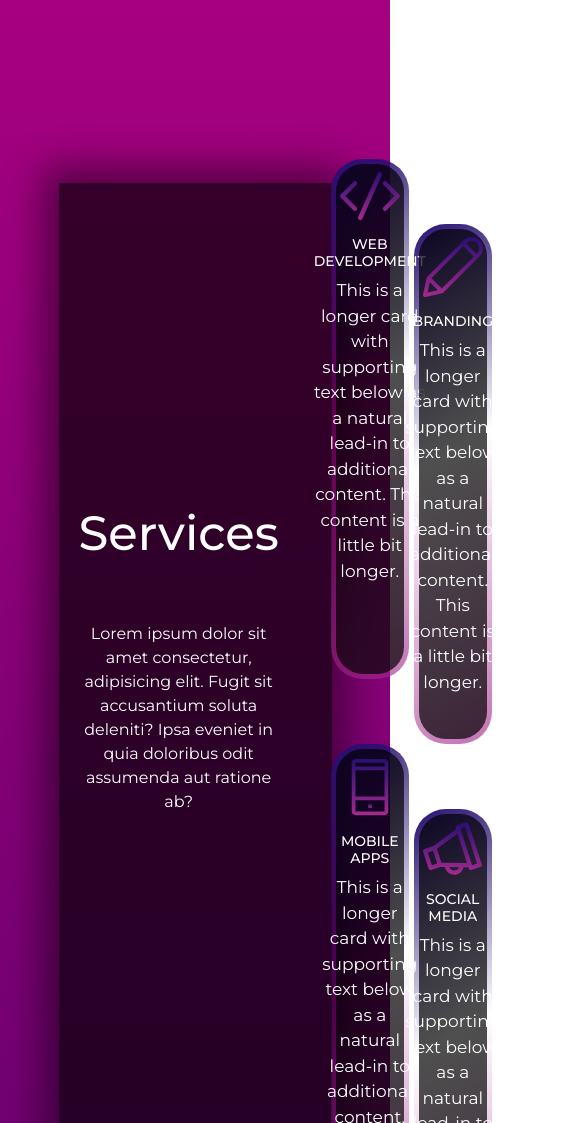
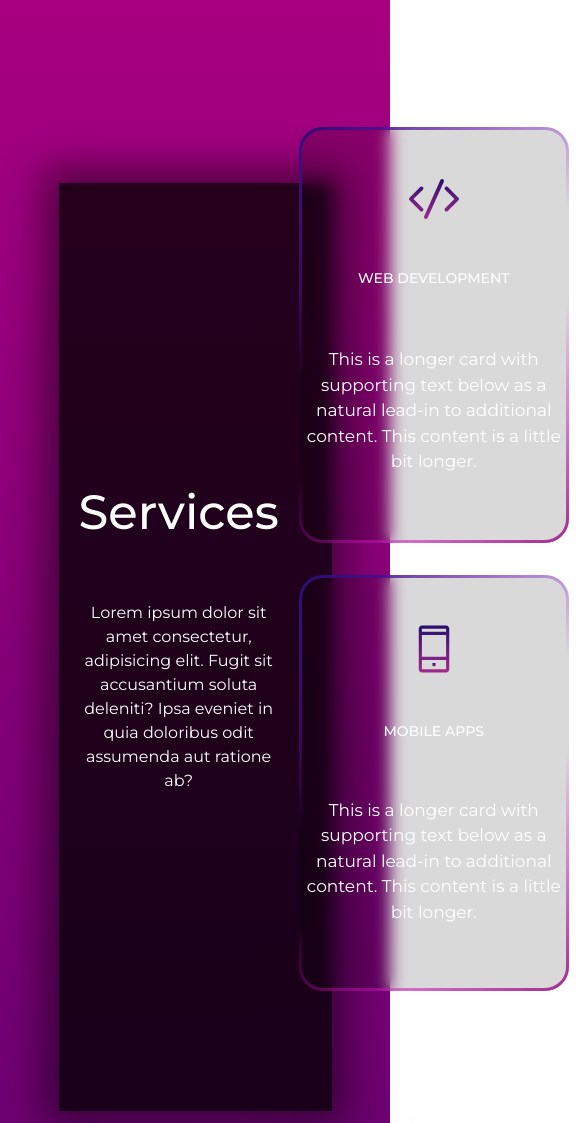
Before and after one commit to NicoQuattro/KeeWee, a website: page index.html in a window 390 px wide. Shown: the part 877-2000 px from the top of the page, 585 px wide, since content can reach past the window. Drawn offline with nearby package versions, Linux system fonts and the light colour scheme.

Commit message:
home terminado, falta responsive y animaciones

```diff
--- a/index.html
+++ b/index.html
@@ -67,45 +67,39 @@
         </div>
 
         <div class="containerServicios__Cards">
-          <div class="row row-cols-1 row-cols-2 g-4">
-            <div class="col-sm- colCardLeft">
-              <div class="card ">
-                <img src="img/icons/webDevelopment.svg" class="card-img-top" alt="icon web Development">
-                <div class="card-body">
-                  <h5 class="card-title">WEB DEVELOPMENT</h5>
-                  <p class="card-text">This is a longer card with supporting text below as a natural lead-in to additional content. This content is a little bit longer.</p>
-                </div>
-              </div>
+          <div class="containerServicios__CardsLeft">
+            <div class="customCard">
+              <img src="img/icons/webDevelopment.svg"alt="icon web Development">
+              <h5 class="customCard__Tittle">WEB DEVELOPMENT</h5>
+              <p class="">This is a longer card with supporting text below as a natural lead-in to additional content. This content is a little bit longer.</p>
             </div>
-            <div class="col-sm- colCardRight">
-              <div class="card">
-                <img src="img/icons/branding.svg" class="card-img-top" alt="icon branding">
-                <div class="card-body">
-                  <h5 class="card-title">BRANDING</h5>
-                  <p class="card-text">This is a longer card with supporting text below as a natural lead-in to additional content. This content is a little bit longer.</p>
-                </div>
-              </div>
+            <div class="customCard">
+              <img src="img/icons/mobileApps.svg"alt="icon web Development">
+              <h5 class="customCard__Tittle">MOBILE APPS</h5>
+              <p class="">This is a longer card with supporting text below as a natural lead-in to additional content. This content is a little bit longer.</p>
             </div>
-            <div class="col-sm- colCardLeft">
-              <div class="card">
-                <img src="img/icons/mobileApps.svg" class="card-img-top" alt="icon mobile apps">
-                <div class="card-body">
-                  <h5 class="card-title">MOBILE APPS</h5>
-                  <p class="card-text">This is a longer card with supporting text below as a natural lead-in to additional content.</p>
-                </div>
-              </div>
+          </div>
+
+          <div class="containerServicios__CardsRight">
+            <div class="customCard">
+              <img src="img/icons/branding.svg" alt="icon web Development">
+              <h5 class="customCard__Tittle">BRANDING</h5>
+              <p class="">This is a longer card with supporting text below as a natural lead-in to additional content. This content is a little bit longer.</p>
             </div>
-            <div class="col-sm- colCardRight">
-              <div class="card">
-                <img src="img/icons/socialMedia.svg" class="card-img-top" alt="icon social media">
-                <div class="card-body">
-                  <h5 class="card-title">SOCIAL MEDIA</h5>
-                  <p class="card-text">This is a longer card with supporting text below as a natural lead-in to additional content. This content is a little bit longer.</p>
-                </div>
-              </div>
+            <div class="customCard">
+              <img src="img/icons/socialMedia.svg"alt="icon web Development">
+              <h5 class="customCard__Tittle">SOCIAL MEDIA</h5>
+              <p class="">This is a longer card with supporting text below as a natural lead-in to additional content. This content is a little bit longer.</p>
             </div>
           </div>
         </div>
+
+
+
+
+
+
+
       </div>
       <div class="separador"></div>
       <div class="containerServicios">
--- a/scss/prestyle.scss
+++ b/scss/prestyle.scss
@@ -11,7 +11,7 @@ $azul: #280F71;
 $negro: #000000;
 $blanco: #ffffff;
 $footerColor: #dcecff;
-$negroTranslucido: #0000003f;
+$negroTranslucido: #0000002c;
 
 @mixin styleButton {
     border: 2px solid $magenta;
@@ -24,9 +24,10 @@ $negroTranslucido: #0000003f;
 
 .navbar{
     position: fixed;
+    width: 100%;
+    height: 120px;
 
     background-color: $negroTranslucido;
-    height: 120px;
     padding-left: 10rem;
     padding-right: 10rem;
     .nav-item{
@@ -52,6 +53,7 @@ $negroTranslucido: #0000003f;
     background: linear-gradient(180deg, $magenta 0%, $violeta 80%, $azul 100%);
     position: relative;
      z-index: -100;
+     padding-bottom: 130px;
 }
 
 body{
@@ -77,13 +79,12 @@ body{
     display: flex;
     justify-content: space-around;
     align-items: center;
-    background-color: #000000a9;
-    height: 1090px;
+    background-color: #000000c4;
+    height: 928px;
     width: 70vw;
     margin-left: 15vw;
     margin-right: 15vw;
 
-    padding-bottom: 120px;
     color: #000000;
     position: relative;
     z-index: -20;
@@ -103,66 +104,56 @@ body{
             font-size: 48px;
         }
     }
+
     .containerServicios__Cards{
-        display: grid;
-        margin: auto;
+        display: flex;
+        flex-direction: row;
 
-        .colCardLeft{
-            margin-top: 0;
-            max-width: 550px;
-        }
-        .colCardRight{
-            margin-top: 65px;
-            max-width: 550px;
-
-        }
-        .card{
-            text-align: center;
+            .containerServicios__CardsLeft{
                 display: flex;
                 align-items: center;
-            width: 90%;
-            margin: auto;
-            max-width: 22em;
-
-            position: relative;
-            padding: 15% 2em;
-            box-sizing: border-box;
-
-            $border: 5px;
-            color: #FFF;
-            background: rgba(0, 0, 0, 0.692);
-            background-clip: padding-box; /* importante */
-            border: solid $border transparent; /* importante */
-            border-radius: 2em;
-
-            &:before {
-                content: '';
-                position: absolute;
-                top: 0; right: 0; bottom: 0; left: 0;
-                z-index: -10;
-                margin: -$border; /* importante */
-                border-radius: inherit; /* importante */
-                background: linear-gradient(150deg, rgba(40,15,113,1) 0%, rgba(0,0,0,0) 44%, rgba(163, 42, 141, 0.664) 100%);
+                flex-direction: column;
+                margin-right: 37px;
+                margin-top: -48px;
+            }
+            .containerServicios__CardsRight{
+                display: flex;
+                align-items: center;
+                flex-direction: column;
+                margin-right: 4vw;
+                margin-top: 112px;
+            }
     }
 
-            margin-left: 2rem;
-            margin-right: 2rem;
-            width: 20vw;
-            height: 520px;
-            .card-title{
-                color:$blanco;
+
+    .customCard{
+        background-image: url(../img/services.svg);
+        backdrop-filter: blur(8px);
+        width: 270px;
+        height: 416px;
+        display: flex;
+        align-items: center;
+        flex-direction: column;
+        text-align: center;
+        justify-content: space-evenly;
+        color: $blanco;
+
+        margin-top: 32px;
+
+        img{
+            width: 50px;
+        }
+        .customCard__Tittle{
             font-size: 14px;
         }
-            .card-text{
-                text-align: center;
-                color:$blanco;
+        p{
             font-size: 17px;
         }
-            img{
-                width: 60px;
     }
+    .customCard:hover{
+        background-image: url(../img/servicesHover.svg);
     }
-    }
+
     .containerServicios__About{
         text-align: center;
         max-width: 900px;
```
Also changed, not shown: css/style.css, img/services.svg (added), img/servicesHover.svg (added). Lines whose indentation alone changed are shown as unchanged.
